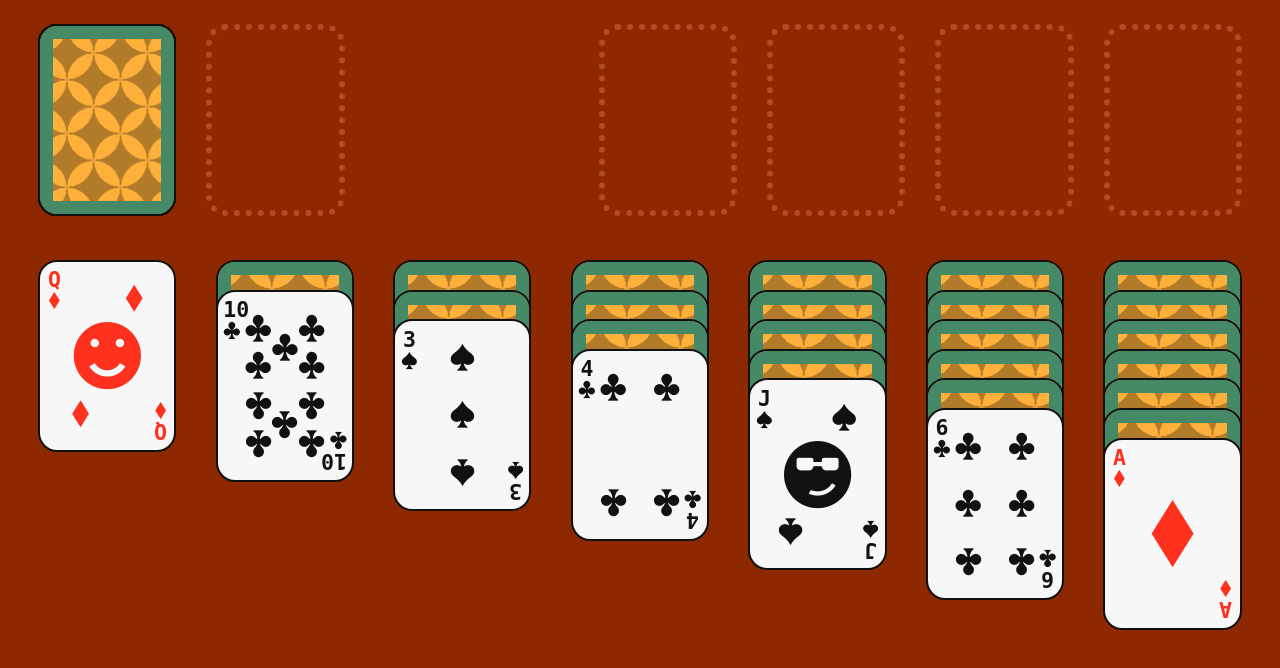
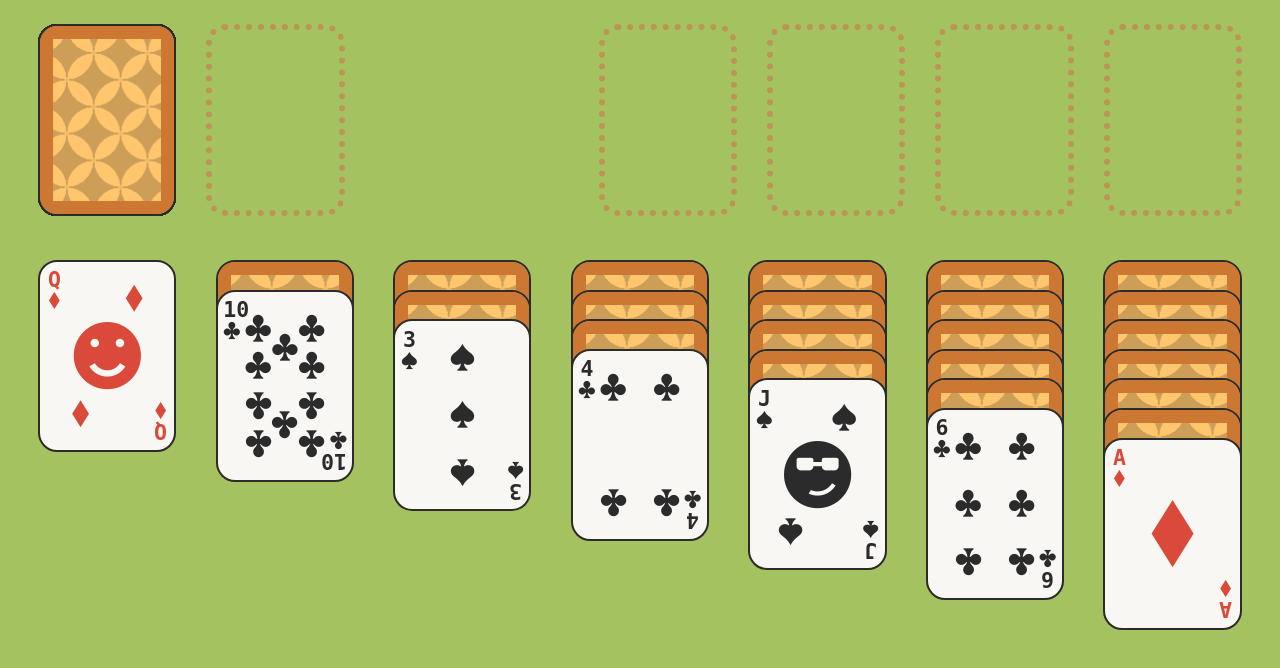
Before and after one commit to renatomartins/klondike, a plain HTML site: page index.html in a window 1280 px wide. Drawn offline with Linux system fonts and the light colour scheme.

Commit message:
update style

```diff
--- a/style.css
+++ b/style.css
@@ -441,7 +441,7 @@ th {
   display: inline-block;
 }
 .emptyPile:empty {
-  border: 0.5vw dotted #b64926;
+  border: 0.5vw dotted #bc9458;
 }
 .emptyPile .card {
   position: absolute;
@@ -497,8 +497,8 @@ html {
   box-sizing: inherit;
 }
 body {
-  background-color: #8e2800;
-  color: #111111;
+  background-color: #a5c261;
+  color: #2b2b2b;
   margin: 3vh 3vw;
   -webkit-touch-callout: none;
   -webkit-user-select: none;
@@ -515,11 +515,11 @@ body {
   margin-left: 2vw;
   display: inline-block;
   margin: 0;
-  background: #b64926;
-  box-shadow: inset 0 1px 4px #111111;
+  background: #bc9458;
+  box-shadow: inset 0 1px 4px #2b2b2b;
 }
 #deck:empty {
-  border: 0.5vw dotted #b64926;
+  border: 0.5vw dotted #bc9458;
 }
 #deck .card {
   position: absolute;
@@ -538,7 +538,7 @@ body {
   display: inline-block;
 }
 #waste:empty {
-  border: 0.5vw dotted #b64926;
+  border: 0.5vw dotted #bc9458;
 }
 #waste .card {
   position: absolute;
@@ -557,7 +557,7 @@ body {
   display: inline-block;
 }
 #foundations .foundation:empty {
-  border: 0.5vw dotted #b64926;
+  border: 0.5vw dotted #bc9458;
 }
 #foundations .foundation .card {
   position: absolute;
@@ -579,7 +579,7 @@ body {
   margin: 0;
 }
 #piles .pile:empty {
-  border: 0.5vw dotted #b64926;
+  border: 0.5vw dotted #bc9458;
 }
 #piles .pile .card {
   position: absolute;
@@ -603,12 +603,12 @@ body {
   font-weight: bold;
   font-size: 2.1vw;
   overflow: hidden;
-  background-color: #f7f7f7;
-  border: 0.08em solid #111111;
+  background-color: #f9f7f3;
+  border: 0.08em solid #2b2b2b;
   cursor: pointer;
 }
-.card.droppable {
-  background-color: #ffe772;
+.card.droppable:after {
+  background-color: rgba(109, 156, 190, 0.5);
 }
 .card:after {
   content: '';
@@ -619,8 +619,8 @@ body {
   height: 100%;
 }
 .card.back {
-  background-color: #ffb03b;
-  background-image: radial-gradient(closest-side, transparent 98%, rgba(0, 0, 0, 0.3) 99%), radial-gradient(closest-side, transparent 98%, rgba(0, 0, 0, 0.3) 99%);
+  background-color: #ffc66d;
+  background-image: radial-gradient(closest-side, transparent 98%, rgba(0, 0, 0, 0.2) 99%), radial-gradient(closest-side, transparent 98%, rgba(0, 0, 0, 0.2) 99%);
   background-size: 2em 2em;
   background-position: 0 0, 1em 1em;
 }
@@ -631,14 +631,14 @@ body {
   left: 0;
   width: 100%;
   height: 100%;
-  border: 0.5em solid #468966;
+  border: 0.5em solid #cc7833;
 }
 .card.back * {
   display: none;
 }
 .card.suit-hearts,
 .card.suit-diamonds {
-  color: #fd311d;
+  color: #da4939;
 }
 .card .corner {
   position: absolute;
```
